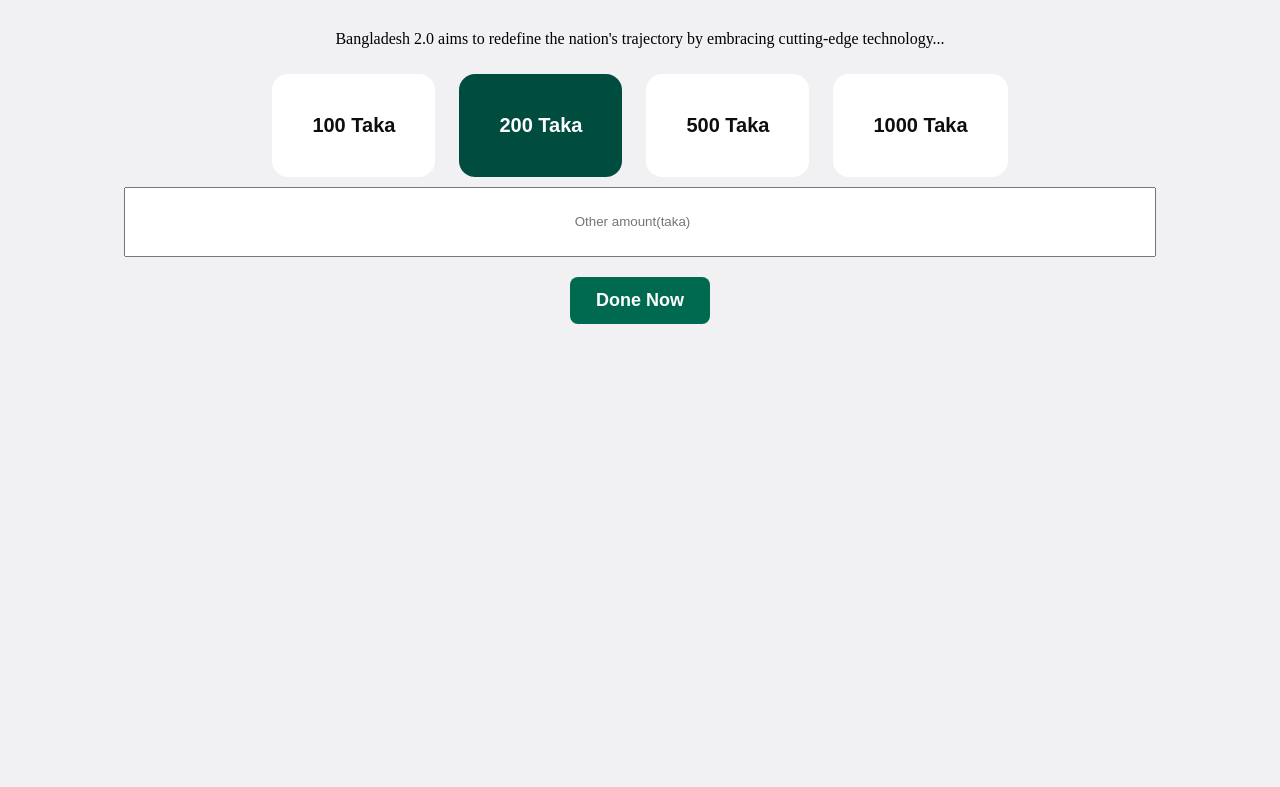
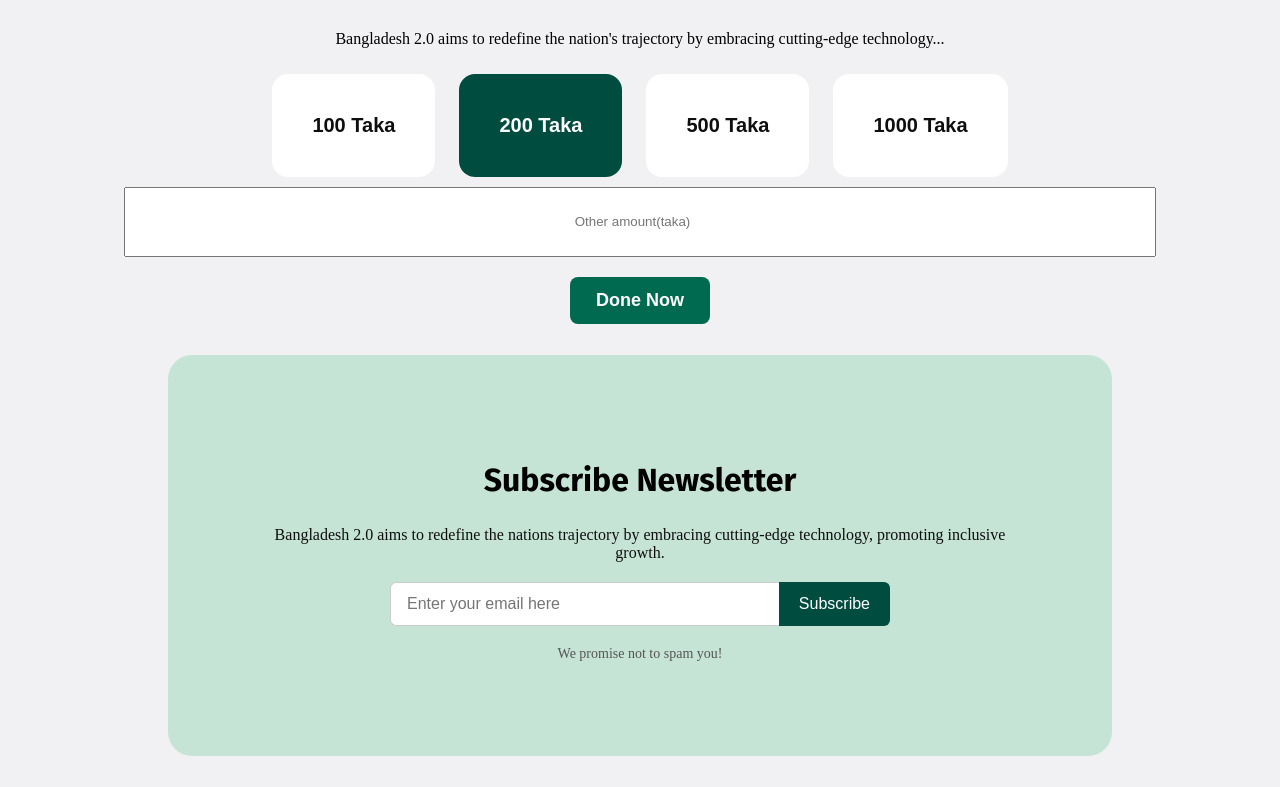
Before and after one commit to anisurrahman774/my-first-assignment, a plain HTML site: page index.html in a window 1280 px wide. Shown: the part 3635-4422 px from the top of the page. Before the commit the page ends 3967 px from the top, so only its background shows below. Drawn offline with Linux system fonts and the light colour scheme.

Commit message:
added subscribe

```diff
--- a/index.html
+++ b/index.html
@@ -205,7 +205,7 @@
         </section>
 
 
-    <!--  -->
+        <!--4th  -->
 
         <section class="section-4">
 
@@ -229,12 +229,30 @@
 
 
 
+        <!-- 5th -->
+        <section>
+
+            <div class="section-5th">
+                <h1 class="h1-news-fira-sans-bold">Subscribe Newsletter</h1>
+
+                <p class="p-5th">Bangladesh 2.0 aims to redefine the nations trajectory by embracing cutting-edge technology, promoting inclusive growth.</p>
 
 
+                <form class="form">
+                    <div class="input-type">
+                        <input type="email" placeholder="Enter your email here">
+                        <button type="submit">Subscribe</button>
+                    </div>
+                </form>
+
+                <p class="last-text">We promise not to spam you!</p>
+            </div>
+
+        </section>
+
+    </main>
 
 
-
-    </main>
 
     <footer>
 
--- a/styles/blog.css
+++ b/styles/blog.css
@@ -267,11 +267,79 @@
 
 
 
+.section-5th {
+  background-color: #C6E4D6;
+  padding: 80px 100px;
+  text-align: center;
+  border-radius: 24px;
+  margin: 31px 160px;
+}
+
+.p-5th{
+  font-size: 16px;
+  color: #0E0E0E;
+  opacity: 70;
+}
+
+
+.form {
+  margin: 20px 0;
+}
+
+.input-type {
+  display: flex;
+  width: 100%;
+  max-width: 500px;
+  margin: 0 auto;
+}
+
+.input-type input {
+  padding: 12px 16px;
+  border: 1px solid #ccc;
+  border-right: none;
+  border-radius: 6px 0 0 6px;
+  font-size: 16px;
+  flex: 1;
+}
+
+.input-type button {
+  padding: 12px 20px;
+  border: none;
+  background-color: #004d40;
+  color: #fff;
+  font-size: 16px;
+  border-radius: 0 6px 6px 0;
+
+}
+
+.input-type button:hover {
+  background-color: #00695c;
+}
 
 
 
 
-/*  */
+.last-text {
+  font-size: 14px;
+  color: #555;
+  margin-top: 20px;
+}
+
+
+
+
+
+
+
+
+
+
+
+
+
+
+
+/* text style from google */
 
 .fira-sans-thin {
     font-family: "Fira Sans", serif;
```
